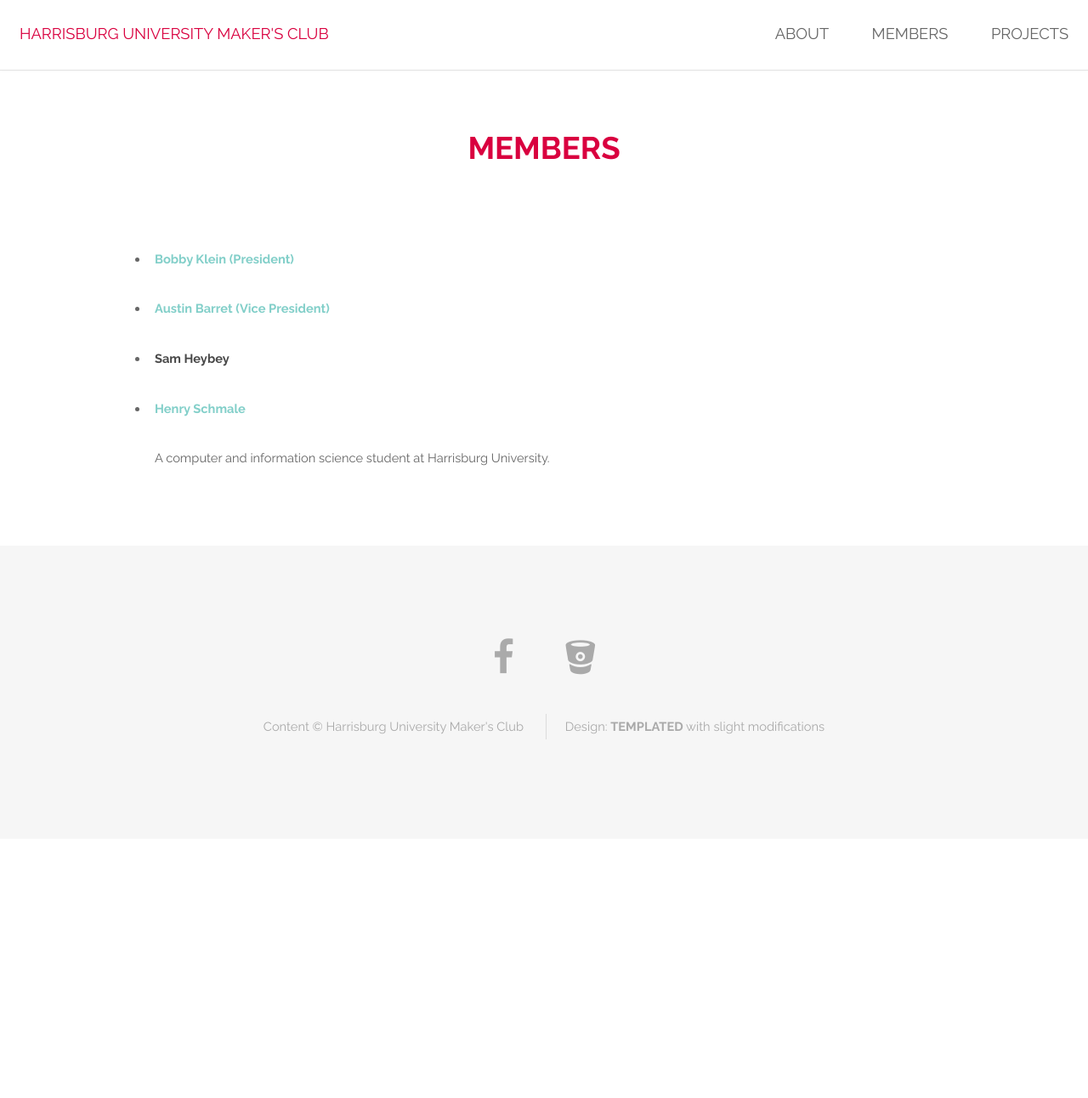
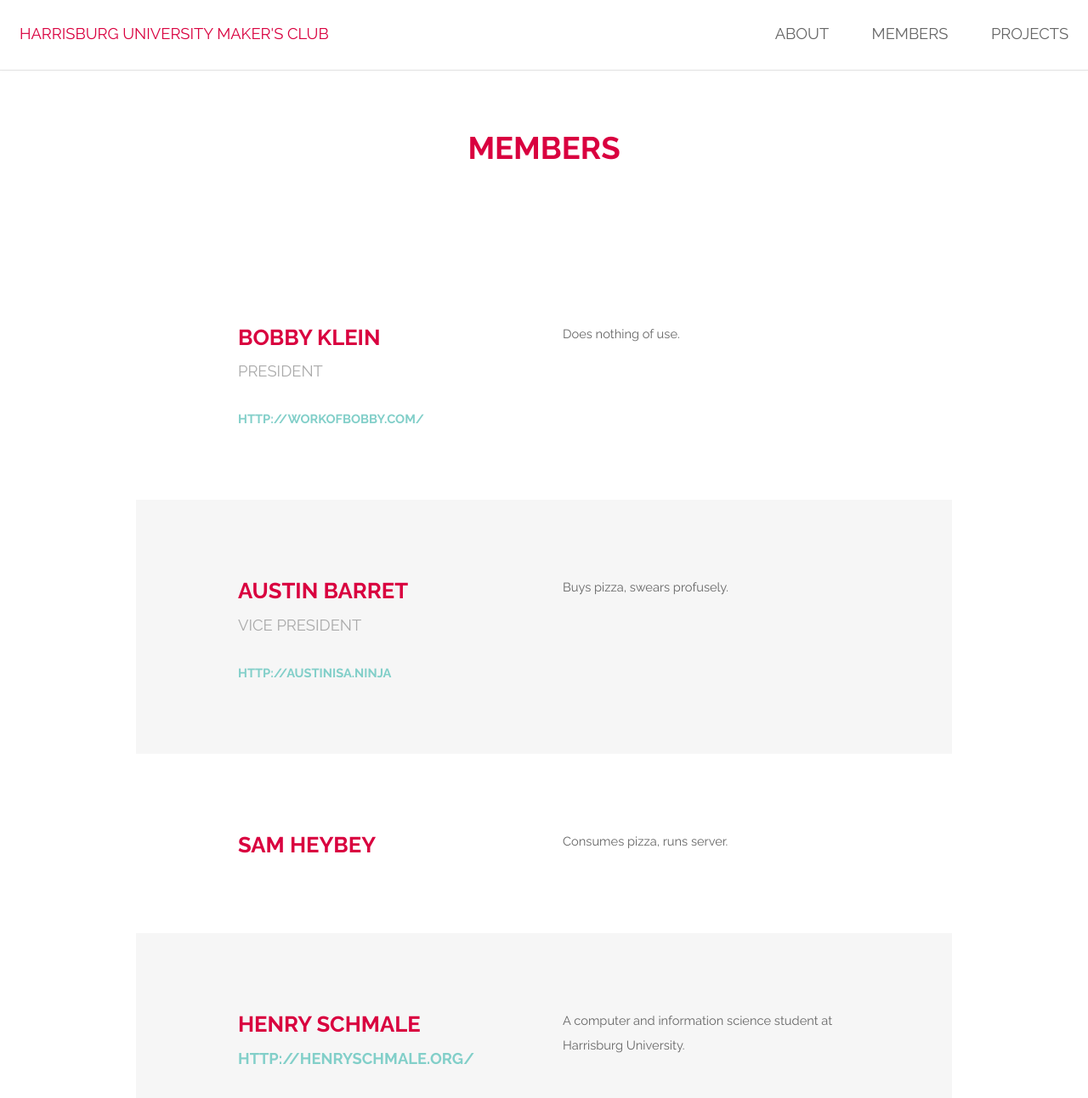
Before and after one commit to stripedpurple/hu-maker-club-site, a Jekyll site: the page built from members.html, in a window 1280 px wide and 1400 px high. Shown: the top 1292 px of the window at 85% size. Built offline with Jekyll 4.4.1, drawn with Linux system fonts in a browser that asks for light colours.

Commit message:
add style to members page

```diff
--- a/_data/members.yml
+++ b/_data/members.yml
@@ -8,15 +8,26 @@
 # indicates the order they will be listed on the sight.
 #
 # name: (Req) The name of the member.
+# subtitle: (Opt) Position in club
 # site: (Opt) A link to their site.
-# description: (Opt) single paragraph about that member
+# description: (Req) single paragraph about that member
 
-- name: Bobby Klein (President)
+
+- name: Bobby Klein
+  subtitle: President
   site: http://workofbobby.com/
+  description: >
+    Does nothing of use.
 
-- name: Austin Barret (Vice President)
+- name: Austin Barret
+  subtitle: Vice President
   site: http://austinisa.ninja
+  description: >
+    Buys pizza, swears profusely.
+
 - name: Sam Heybey
+  description: >
+    Consumes pizza, runs server.
 
 - name: Henry Schmale
   site: http://henryschmale.org/
--- a/members.html
+++ b/members.html
@@ -1,25 +1,28 @@
 ---
 layout: page
 title: Members
-subitle:
+subitle: Meet our talented crew of makers
 permalink: /members/
 ---
-
-<ul>
 {% for member in site.data.members %}
-    <li>
-        <p><strong>
-        {% if member.site != nil %}
-            <a href="{{ member.site }}">
-            {{ member.name}}
-            </a>
-        {% else %}
-            {{ member.name }}
-        {% endif %}
-        </strong></p>
-        {% unless member.description == nil %}
-            <p>{{ member.description }}</p>
-        {% endunless %}
-    </li>
+<section id="{{ member.name | slugify }}" class="wrapper {% cycle 'style1', 'style2' %}">
+	<div class="container 75%">
+		<div class="row 200%">
+			<div class="6u 12u$(medium)">
+				<header>
+					<h2>{{ member.name }}</h2>
+					{% if member.subtitle %}
+					<p>{{ member.subtitle }}</p>
+					{% endif %}
+					{% if member.site %}
+					<p><a href="{{ member.site }}">{{ member.site }}</a></p>
+					{% endif %}
+				</header>
+			</div>
+			<div class="6u$ 12u$(medium)">
+				<p>{{ member.description }}</p>
+			</div>
+		</div>
+	</div>
+</section>
 {% endfor %}
-</ul>
```
